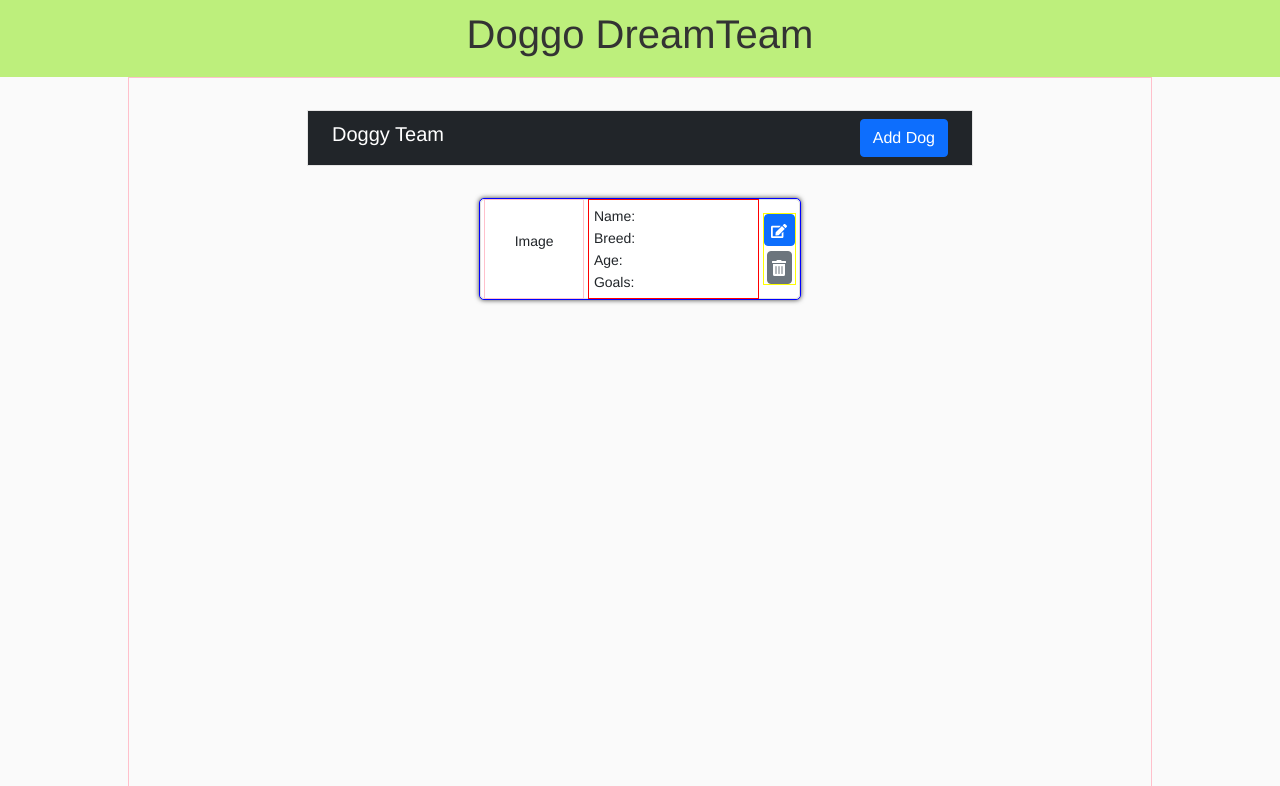
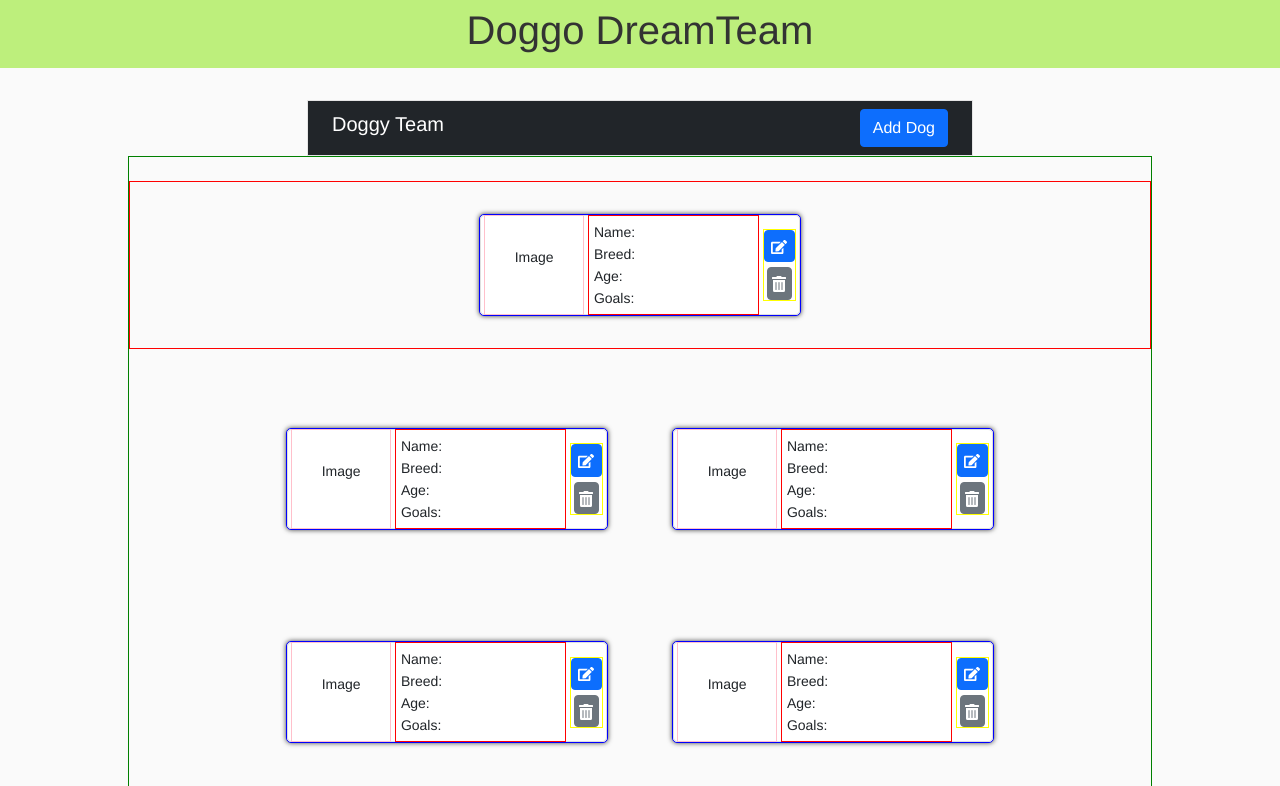
Before and after one commit to Netsujr/dog_soccer_team, a React (Create React App) app: page / in a window 1280 px wide. Shown: the top 786 px of the page. Built offline with nearby package versions, Linux system fonts and the light colour scheme.

Commit message:
added global state / provider

```diff
--- a/src/App.js
+++ b/src/App.js
@@ -5,10 +5,12 @@ import AddDog from './components/AddDog';
 import EditDog from './components/EditDog';
 import Header from './components/Header';
 import styled from 'styled-components';
+import { GlobalProvider } from './context/GlobalState';
 import 'bootstrap/dist/css/bootstrap.min.css';
 
 function App() {
   return (
+    <GlobalProvider>
       <AppContainer>
         <Router>
           <Header />
@@ -19,6 +21,7 @@ function App() {
           </Routes>
         </Router>
       </AppContainer>
+    </GlobalProvider>
   );
 }
 
--- a/src/components/Home.js
+++ b/src/components/Home.js
@@ -6,8 +6,14 @@ import styled from 'styled-components';
 const Home = () => {
   return (
     <>
+      <Heading />
       <HomeContainer>
-        <Heading />
+        <Captain>
+          <DogList />
+        </Captain>
+        <DogList />
+        <DogList />
+        <DogList />
         <DogList />
       </HomeContainer>
     </>
@@ -18,10 +24,18 @@ export default Home;
 
 const HomeContainer = styled.div`
   display: flex;
-  flex-direction: column;
   align-items: center;
-  justify-content: flex-start;
+  flex-wrap: wrap;
+  justify-content: center;
   height: 100vh;
-  width: 80vw;
-  border: 1px solid pink;
+  max-width: 80vw;
+  border: 1px solid green;
   `;
+
+const Captain = styled.div`
+  width: 100%;
+  display: flex;
+  justify-content: center;
+  align-items: center;
+  border: 1px solid red;
+  `;
--- /dev/null
+++ b/src/context/AppReducer.js
@@ -0,0 +1,31 @@
+// eslint-disable-next-line import/no-anonymous-default-export
+export default (state, action) => {
+  switch (action.type) {
+    case 'ADD_DOG':
+      return {
+        ...state,
+        dogs: [...state.dogs, action.dog]
+      };
+    case 'DELETE_DOG':
+      return {
+        ...state,
+        dogs: state.dogs.filter(dog => dog.id !== action.id)
+      };
+    case 'EDIT_DOG':
+      return {
+        ...state,
+        dogs: state.dogs.map(dog => {
+          if (dog.id === action.id) {
+            return {
+              ...dog,
+              ...action.updates
+            };
+          } else {
+            return dog;
+          }
+        })
+      };
+    default:
+      return state;
+  }
+}
--- /dev/null
+++ b/src/context/GlobalState.js
@@ -0,0 +1,56 @@
+import React, { createContext, useReducer } from "react";
+import AppReducer from "./AppReducer";
+
+const randomNumber = () => {
+  return Math.floor(Math.random() * 10);
+};
+
+const initialState = {
+  dogs: [
+    { id: 1, name: "Fido", age: 3, breed: "Labrador", goals: randomNumber().toString() },
+    { id: 2, name: "Bruno", age: 6, breed: "Jack Russell", goals: randomNumber().toString() },
+    { id: 3, name: "Silva", age: 4, breed: "Labrador", goals: randomNumber().toString() },
+    { id: 4, name: "Boppy", age: 5, breed: "Poodle", goals: randomNumber().toString() },
+    { id: 5, name: "Pook", age: 7, breed: "Chihuahua", goals: randomNumber().toString() },
+  ]
+};
+
+export const GlobalContext = createContext(initialState);
+
+export const GlobalProvider = ({ children }) => {
+  const [state, dispatch] = useReducer(AppReducer, initialState);
+
+  function addDog(dog) {
+    dispatch({
+      type: "ADD_DOG",
+      payload: dog
+    });
+  }
+
+  function deleteDog(id) {
+    dispatch({
+      type: "DELETE_DOG",
+      payload: id
+    });
+  }
+
+  function editDog(id, dog) {
+    dispatch({
+      type: "EDIT_DOG",
+      payload: { id, dog }
+    });
+  }
+
+  return (
+    <GlobalContext.Provider
+      value={{
+        dogs: state.dogs,
+        addDog,
+        deleteDog,
+        editDog
+      }}
+    >
+      {children}
+    </GlobalContext.Provider>
+  );
+}
```
Lines whose indentation alone changed are shown as unchanged.
